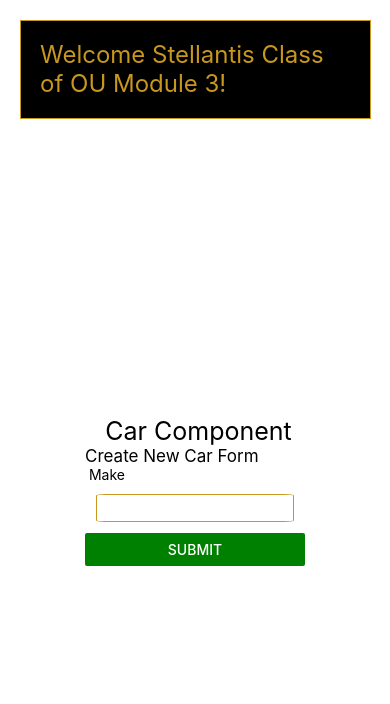
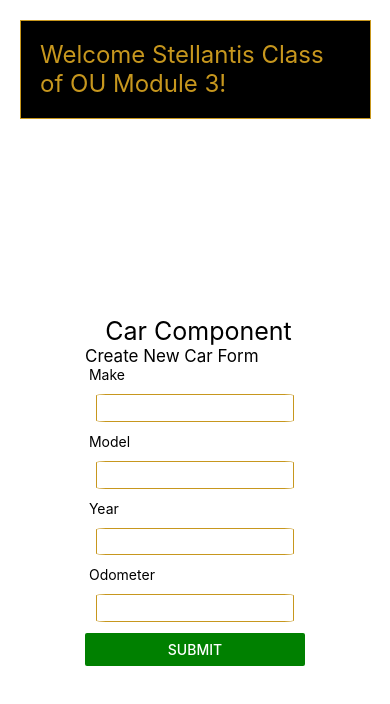
Before and after one commit to palmex/frontend1122, a React Native app: screen / in a window 390 px wide. Shown: the top 704 px of the page. Built offline with nearby package versions, Linux system fonts and the light colour scheme.

Commit message:
added car form details

```diff
--- a/components/Car.js
+++ b/components/Car.js
@@ -12,7 +12,10 @@
             buttonTitle:"Hello!",
             buttonBool: true,
             buttonColor: this.props.buttonColor,
-            make: ""
+            make: "",
+            model: "",
+            year: "",
+            odometer: ""
         }
     }
 
@@ -34,13 +37,15 @@
         console.log(this.state.buttonBool)
     }
 
-    createNewCar = () => {}
+    createNewCar = () => {
+        console.log("Car Component (internal) state: " , this.state)
+    }
 
 
 
     // 3. Part of code that is shown to user
     render(){
-        console.log("make state: " , this.state.make)
+
 
         return(<View style={styles.container}>
 
@@ -55,6 +60,21 @@
                 <Text> Make </Text>
                  <TextInput style={styles.input}
                  onChangeText={(e) => this.setState({make: e})}
+                 ></TextInput>
+
+                <Text> Model </Text>
+                 <TextInput style={styles.input}
+                 onChangeText={(e) => this.setState({model: e})}
+                 ></TextInput>
+
+                <Text> Year </Text>
+                 <TextInput style={styles.input}
+                 onChangeText={(e) => this.setState({year: e})}
+                 ></TextInput>
+
+                <Text> Odometer </Text>
+                 <TextInput style={styles.input}
+                 onChangeText={(e) => this.setState({odometer: e})}
                  ></TextInput>
 
                  <Button title={"Submit"}
```
